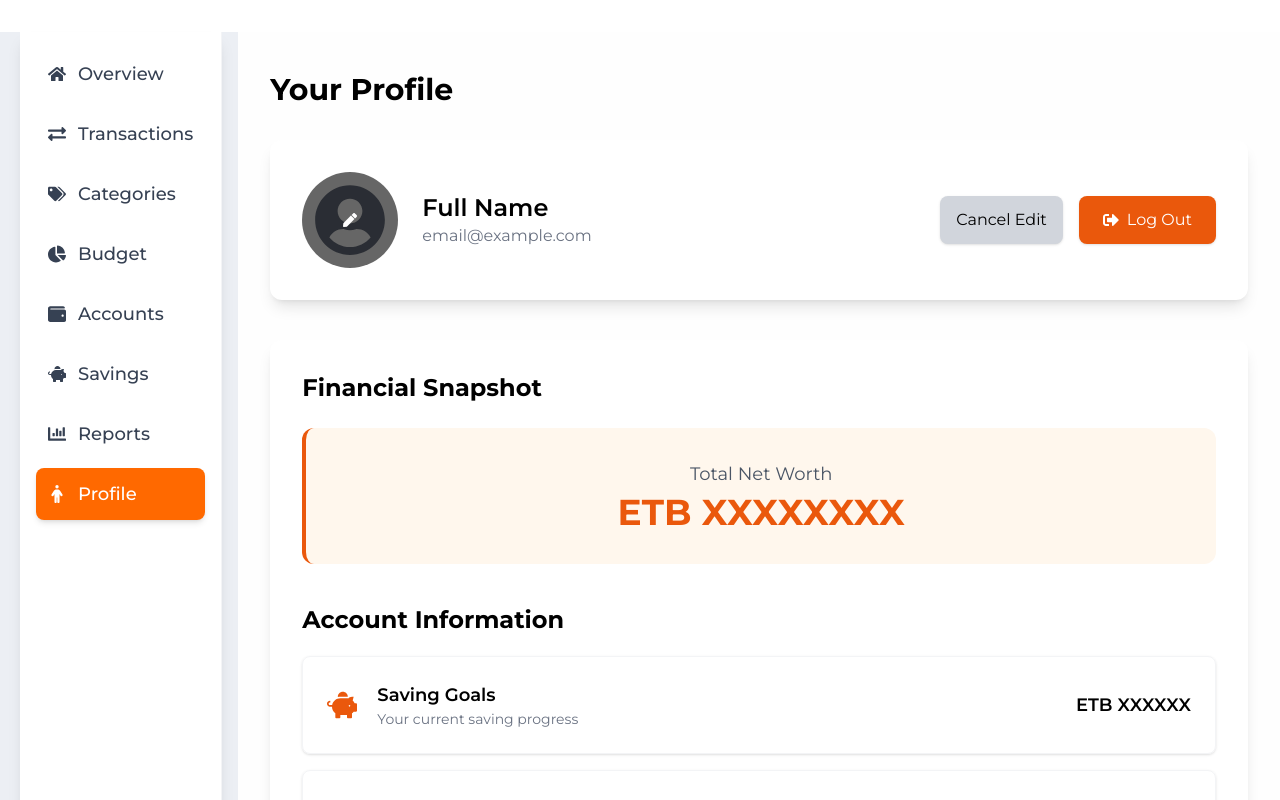
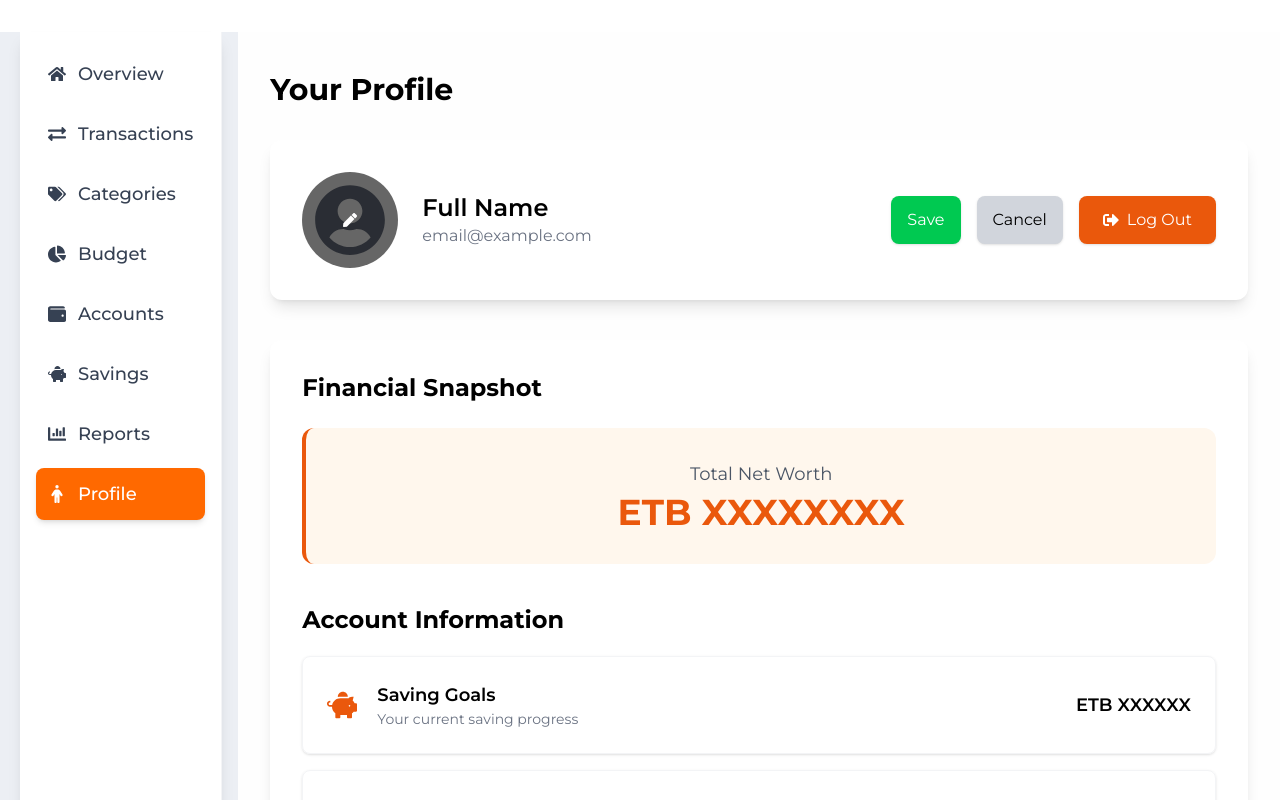
Before and after one commit to hilinaz/Kutaba, a React (Vite) app: page /profile in a window 1280 px wide. Both pictures are taken after a click on the button 1038 px from the left and 220 px from the top of the page. Shown: the top 800 px of the page. Built offline with nearby package versions, Linux system fonts and the light colour scheme; no server answers.

Commit message:
added save button

```diff
--- a/src/features/profile/pages/ProfilePage.tsx
+++ b/src/features/profile/pages/ProfilePage.tsx
@@ -35,7 +35,6 @@ const handlePhotoUpload = (e: React.ChangeEvent<HTMLInputElement>) => {
     <div className="bg-[#fefefe] min-h-screen w-full py-10 px-8">
       <h1 className="font-bold text-3xl mb-8">Your Profile</h1>
 
-
       <div className="flex justify-between items-center bg-white shadow-lg rounded-xl px-8 py-8 w-full">
         <div className="relative flex items-center gap-6">
           {/* Profile Photo */}
@@ -45,7 +44,6 @@ const handlePhotoUpload = (e: React.ChangeEvent<HTMLInputElement>) => {
             ) : (
               <FaUserCircle className="text-gray-500 text-7xl" />
             )}
-
 
             {updateProfile && (
               <>
@@ -67,27 +65,52 @@ const handlePhotoUpload = (e: React.ChangeEvent<HTMLInputElement>) => {
           </div>
 
           <div>
-            <h2 className="font-semibold text-2xl">{user?.displayName||'Full Name'}</h2>
-            <p className="text-gray-500 text-base">{user?.email||"email@example.com"}</p>
+            <h2 className="font-semibold text-2xl">
+              {user?.displayName || "Full Name"}
+            </h2>
+            <p className="text-gray-500 text-base">
+              {user?.email || "email@example.com"}
+            </p>
           </div>
         </div>
 
         <div className="flex items-center gap-4">
-          {/* Edit button */}
-          <button
-            onClick={() => setUpdateProfile((prev) => !prev)}
-            className={`${
-              updateProfile
-                ? "bg-gray-300 text-black"
-                : "bg-[#ea580c] text-white"
-            } px-4 py-3 rounded-lg shadow flex items-center gap-2 transition hover:opacity-90`}
-          >
+          {updateProfile ? (
+            <>
+              {/* Save Button */}
+              <button
+                onClick={() => {
+                  // Save logic here (e.g., upload photo to Firebase)
+                  console.log("Save clicked");
+                  setUpdateProfile(false); // exit edit mode after saving
+                }}
+                className="bg-green-500 text-white px-4 py-3 rounded-lg shadow hover:bg-green-600 flex items-center gap-2 transition"
+              >
+                Save
+              </button>
 
-            {updateProfile ? "Cancel Edit" : <FaPen/>}
-          </button>
+              {/* Cancel Button */}
+              <button
+                onClick={() => setUpdateProfile(false)}
+                className="bg-gray-300 text-black px-4 py-3 rounded-lg shadow flex items-center gap-2 transition hover:opacity-90"
+              >
+                Cancel
+              </button>
+            </>
+          ) : (
+            <button
+              onClick={() => setUpdateProfile(true)}
+              className="bg-[#ea580c] text-white px-4 py-3 rounded-lg shadow flex items-center gap-2 transition hover:opacity-90"
+            >
+              <FaPen />
+            </button>
+          )}
 
           {/* Logout button */}
-          <button className="bg-[#ea580c] text-white px-6 py-3 rounded-lg shadow hover:bg-[#d94e09] flex items-center gap-2 transition" onClick={handleLogOut}>
+          <button
+            className="bg-[#ea580c] text-white px-6 py-3 rounded-lg shadow hover:bg-[#d94e09] flex items-center gap-2 transition"
+            onClick={handleLogOut}
+          >
             <FaSignOutAlt />
             Log Out
           </button>
```
